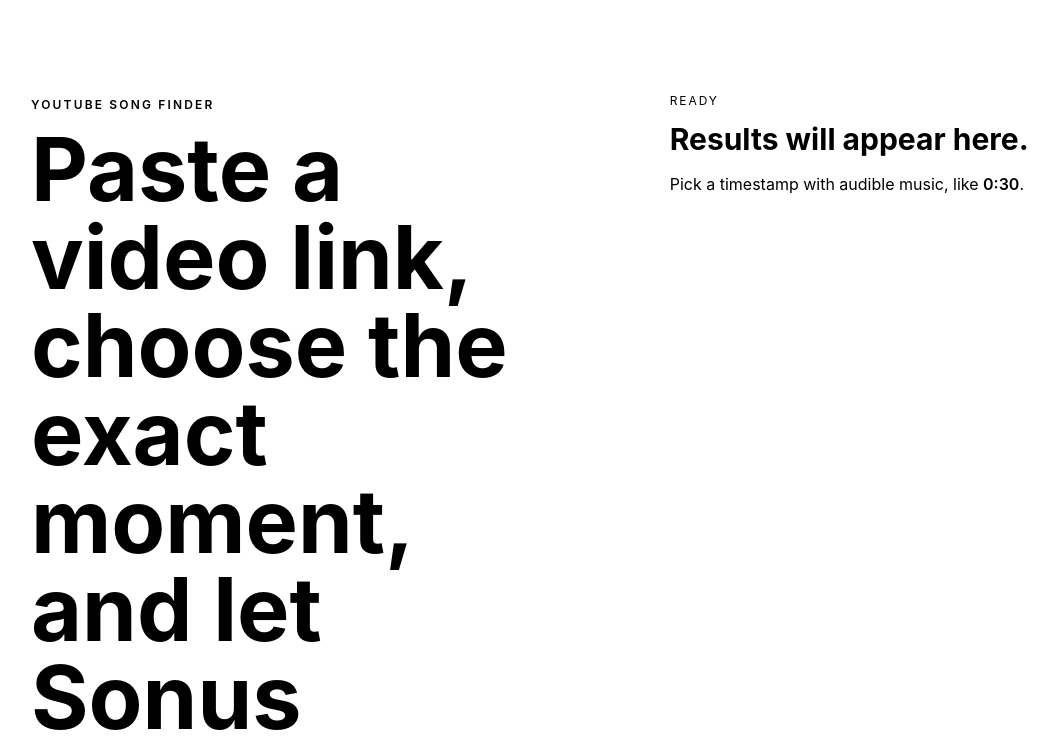
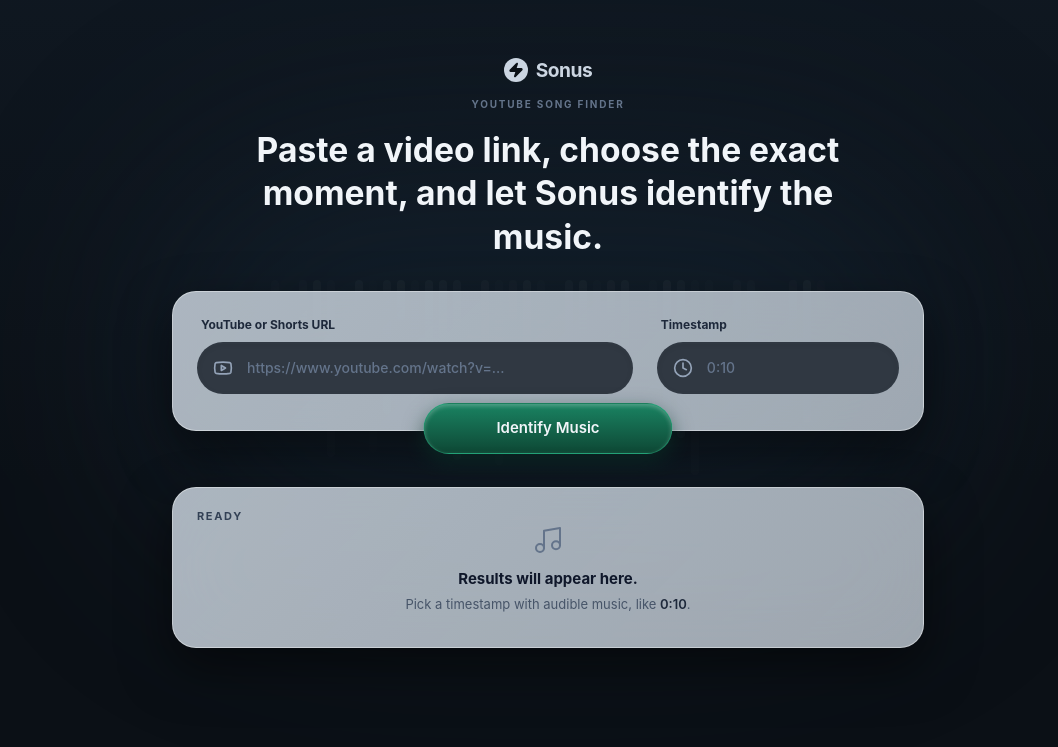
Before and after one commit to TuheliRay/Sonus, a React (Vite) app in the folder frontend/: page / in a window 1280 px wide. Shown: the top 747 px of the page, without its empty margins (92-1150 px from the left). Built offline with nearby package versions, Linux system fonts and the light colour scheme.

Commit message:
UI Changes

```diff
--- a/frontend/src/App.jsx
+++ b/frontend/src/App.jsx
@@ -1,4 +1,5 @@
 import { useState } from 'react'
+import { Music, Clock, Link as LinkIcon, AlertCircle, Zap, Youtube, ExternalLink } from 'lucide-react'
 
 function App() {
   const [formData, setFormData] = useState({
@@ -47,24 +48,48 @@
   }
 
   return (
-    <main className="mx-auto grid w-[min(1100px,calc(100%-2rem))] items-start gap-6 py-12 pb-16 md:grid-cols-[1.15fr_0.85fr] md:pt-16">
-      <section className="grid gap-8 rounded-[28px] border border-white/45 bg-card p-8 shadow-glass backdrop-blur-[14px] max-[720px]:rounded-[22px] max-[720px]:p-5">
-        <div>
-          <p className="m-0 mb-3 text-xs font-semibold uppercase tracking-[0.18em] text-accent-dark">
+    <div className="h-[100dvh] bg-[#0b1016] text-[#e2e8f0] font-sans relative flex flex-col items-center overflow-hidden mix-blend-mode-normal">
+
+      {/* Dark gradient backdrop to simulate the subtle glow */}
+      <div className="absolute top-0 left-0 w-full h-[60%] bg-[linear-gradient(to_bottom,rgba(16,25,35,0.8),transparent)] pointer-events-none" />
+      <div className="absolute top-[20%] left-1/2 -translate-x-1/2 w-[800px] h-[400px] bg-[#1a2f3f]/40 blur-[100px] rounded-full pointer-events-none" />
+
+      {/* Faint Waveform graphics overlay on background */}
+      <div className="absolute inset-x-0 top-[35%] h-[200px] opacity-[0.03] flex justify-center gap-1.5 pointer-events-none overflow-hidden">
+        {Array.from({ length: 40 }).map((_, i) => (
+           <div key={`wave-${i}`} className="w-2 bg-white rounded-full h-full" style={{ height: `${20 + Math.random() * 80}%`, opacity: Math.random() }} />
+        ))}
+      </div>
+
+      <main className="relative z-10 w-full max-w-[800px] px-6 py-10 flex flex-col items-center h-full gap-8">
+
+        {/* Header Section */}
+        <div className="flex flex-col items-center text-center shrink-0 w-full pt-4">
+          <div className="flex items-center gap-2 mb-3">
+            <div className="h-6 w-6 rounded-full bg-[#cbd5e1] flex items-center justify-center">
+              <Zap className="h-4 w-4 text-[#0b1016] fill-[#0b1016]" />
+            </div>
+            <span className="text-[1.2rem] font-bold tracking-tight text-[#cbd5e1]">Sonus</span>
+          </div>
+          <p className="text-[10px] font-bold uppercase tracking-[0.18em] text-[#64748b] mb-4">
             YouTube song finder
           </p>
-          <h3 className="m-0 max-w-[12ch] font-heading text-[clamp(2.8rem,8vw,5.5rem)] font-bold leading-none">
+          <h1 className="text-[clamp(1.4rem,3.5vw,2.1rem)] font-bold leading-[1.3] text-[#f1f5f9] max-w-[28ch]">
             Paste a video link, choose the exact moment, and let Sonus identify the music.
-          </h3>
-          <p className="mt-4 text-muted leading-relaxed">
-            Works with standard YouTube videos and Shorts links. Enter the section where the soundtrack is clearest,
-            and Sonus will send that clip to the backend for recognition.
-          </p>
+          </h1>
         </div>
 
-        <form className="grid gap-4" onSubmit={handleSubmit}>
-          <label className="grid gap-2">
-            <span className="text-[0.92rem] font-medium">YouTube or Shorts URL</span>
+        {/* Content Container (Will hold both cards to enforce exact same width) */}
+        <div className="w-full flex flex-col gap-6 items-center">
+
+          {/* Form Card */}
+          <section className="w-full rounded-[24px] bg-[linear-gradient(135deg,rgba(200,210,220,0.85),rgba(220,230,240,0.7))] backdrop-blur-2xl px-6 py-6 pb-9 shadow-[0_20px_50px_rgba(0,0,0,0.5)] border border-white/40 shrink-0 relative">
+            <form className="flex flex-col gap-5 w-full" onSubmit={handleSubmit}>
+              <div className="grid gap-6 sm:grid-cols-[1.8fr_1fr]">
+                <label className="flex flex-col gap-2">
+                  <span className="text-[12px] font-bold text-[#1e293b] ml-1">YouTube or Shorts URL</span>
+                  <div className="relative flex items-center">
+                    <Youtube className="absolute left-4 h-5 w-5 text-[#94a3b8]" />
                     <input
                       name="url"
                       type="url"
@@ -72,86 +97,151 @@
                       onChange={handleChange}
                       placeholder="https://www.youtube.com/watch?v=..."
                       required
-              className="w-full rounded-[18px] border border-line bg-white/70 px-4 py-[1.05rem] text-ink transition-[border-color,transform,box-shadow] duration-150 ease-out focus:outline-none focus:border-accent/75 focus:-translate-y-0.5 focus:shadow-[0_0_0_4px_rgba(201,107,59,0.12)]"
+                      className="w-full rounded-full bg-[#303842] hover:bg-[#39424e] focus:bg-[#2a313a] border-2 border-transparent focus:border-[#4ade80]/50 outline-none pl-12 pr-4 py-[14px] text-sm text-[#f1f5f9] transition-all font-medium placeholder:text-[#64748b] shadow-inner"
                     />
+                  </div>
                 </label>
 
-          <div className="grid gap-4 sm:grid-cols-2 max-[720px]:grid-cols-1">
-            <label className="grid gap-2">
-              <span className="text-[0.92rem] font-medium">Timestamp</span>
+                <label className="flex flex-col gap-2">
+                  <span className="text-[12px] font-bold text-[#1e293b] ml-1">Timestamp</span>
+                  <div className="relative flex items-center">
+                    <Clock className="absolute left-4 h-5 w-5 text-[#94a3b8]" />
                     <input
                       name="start_time"
                       type="text"
                       value={formData.start_time}
                       onChange={handleChange}
-                placeholder="0:30"
+                      placeholder="0:10"
                       required
-                className="w-full rounded-[18px] border border-line bg-white/70 px-4 py-[1.05rem] text-ink transition-[border-color,transform,box-shadow] duration-150 ease-out focus:outline-none focus:border-accent/75 focus:-translate-y-0.5 focus:shadow-[0_0_0_4px_rgba(201,107,59,0.12)]"
+                      className="w-full rounded-full bg-[#303842] hover:bg-[#39424e] focus:bg-[#2a313a] border-2 border-transparent focus:border-[#4ade80]/50 outline-none pl-12 pr-4 py-[14px] text-sm text-[#f1f5f9] transition-all font-medium placeholder:text-[#64748b] shadow-inner"
                     />
+                  </div>
                 </label>
               </div>
 
+              {/* Positioned Button slightly overlapping or just below inner content */}
+              <div className="absolute -bottom-6 left-1/2 -translate-x-1/2 z-20">
                 <button
                   type="submit"
                   disabled={status === 'loading'}
-            className="cursor-pointer rounded-full bg-linear-to-br from-accent to-[#b34c1f] px-6 py-4 font-bold text-[#fff8ef] shadow-[0_14px_34px_rgba(179,76,31,0.28)] transition-[transform,box-shadow,opacity] duration-150 ease-out hover:-translate-y-0.5 disabled:cursor-wait disabled:opacity-70 disabled:hover:translate-y-0"
+                  className="rounded-full bg-[linear-gradient(to_bottom,#1a8362,#0e4835)] active:scale-[0.98] text-[#f1f5f9] font-semibold flex items-center justify-center px-[4.5rem] py-[13px] text-[15px] transition-all border shadow-[inset_0_2px_4px_rgba(255,255,255,0.25),0_8px_20px_rgba(10,50,40,0.6)] border-[#34d399]/40 disabled:opacity-70 disabled:cursor-wait"
                 >
-            {status === 'loading' ? 'Identifying...' : 'Identify music'}
+                  {status === 'loading' ? 'Identifying...' : 'Identify Music'}
                 </button>
+              </div>
             </form>
           </section>
 
-      <section
-        className="min-h-[280px] rounded-[28px] border border-white/45 bg-card p-7 shadow-glass backdrop-blur-[14px] md:sticky md:top-8 max-[720px]:rounded-[22px] max-[720px]:p-5"
-        aria-live="polite"
-      >
-        {status === 'success' && result ? (
-          <div className="grid gap-4">
-            <p className="m-0 text-xs uppercase tracking-[0.16em] text-success">Match found</p>
-            <h2 className="m-0 text-[clamp(2rem,5vw,3.4rem)] font-bold leading-[0.95]">
-              {result.title || 'Unknown title'}
-            </h2>
-            <p className="m-0 text-[1.1rem] font-medium text-accent-dark">{result.artist || 'Unknown artist'}</p>
-            <div className="mt-1 grid gap-3">
-              <div className="flex justify-between gap-4 border-t border-line pt-3">
-                <strong className="text-[0.92rem]">Checked clip</strong>
-                <span className="text-muted leading-relaxed">Around {formData.start_time}</span>
+          {/* Spacer for button overlap */}
+          <div className="h-2"></div>
+
+          {/* Result States Card */}
+          <section className="w-full rounded-[24px] bg-[linear-gradient(135deg,rgba(200,210,220,0.85),rgba(220,230,240,0.7))] backdrop-blur-2xl px-8 py-6 pb-8 shadow-[0_20px_50px_rgba(0,0,0,0.5)] border border-white/40 flex-1 min-h-[160px] flex flex-col justify-center transition-all duration-300 relative text-[#0f172a] mb-15" aria-live="polite">
+
+            {status === 'idle' && (
+              <div className="flex flex-col w-full h-full animate-in fade-in zoom-in-95 duration-400 justify-center items-center">
+                <p className="absolute top-5 left-6 text-[11px] font-bold uppercase tracking-[0.15em] text-[#334155]">Ready</p>
+                <div className="flex flex-col items-center justify-center mt-3">
+                  <div className="text-[#64748b] mb-3">
+                    <Music className="h-8 w-8" strokeWidth={1.5} />
                   </div>
-              <div className="flex justify-between gap-4 border-t border-line pt-3">
-                <strong className="text-[0.92rem]">Source</strong>
-                <span className="text-muted leading-relaxed">YouTube or Shorts link</span>
+                  <h3 className="font-bold text-[#0f172a] text-[15px] mb-1">Results will appear here.</h3>
+                  <p className="text-[13px] text-[#475569] leading-relaxed max-w-[300px] text-center">
+                    Pick a timestamp with audible music, like <span className="font-semibold text-[#1e293b]">0:10</span>.
+                  </p>
+                </div>
+              </div>
+            )}
+
+            {status === 'loading' && (
+              <div className="flex flex-col w-full h-full animate-in fade-in zoom-in-95 duration-400 justify-center items-center">
+                <p className="absolute top-5 left-6 text-[11px] font-bold uppercase tracking-[0.15em] text-[#334155]">Loading</p>
+
+                <div className="w-full max-w-[500px] rounded-[20px] bg-[linear-gradient(90deg,rgba(255,255,255,0.4),rgba(255,255,255,0.1))] border border-white/30 backdrop-blur-md px-6 py-6 shadow-[0_0_40px_rgba(40,200,160,0.25)] flex flex-col items-center justify-center relative mt-4">
+                  <h3 className="font-bold text-[#0f172a] text-[15px] mb-4">Listening to your selected clip...</h3>
+                  <div className="flex h-8 w-full justify-center items-center gap-1.5 mb-2">
+                    {Array.from({ length: 9 }).map((_, i) => (
+                      <div
+                        key={i}
+                        className="w-[4px] bg-[#1a8362] rounded-full animate-waveform"
+                        style={{
+                          height: '20%',
+                          animationDelay: `${i * 0.15}s`,
+                          animationDuration: '1.2s'
+                        }}
+                      />
+                    ))}
                   </div>
                 </div>
               </div>
-        ) : null}
+            )}
 
-        {status === 'loading' ? (
-          <div className="grid gap-3">
-            <p className="m-0 text-xs uppercase tracking-[0.16em] text-accent-dark">Loading</p>
-            <h2 className="m-0 text-3xl font-bold leading-tight">Listening to your selected clip...</h2>
-            <p className="text-muted leading-relaxed">Downloading the chosen timeframe and sending it for recognition.</p>
+            {status === 'success' && result && (
+              <div className="flex flex-col w-full h-full animate-in fade-in zoom-in-95 duration-400">
+                <p className="absolute top-5 left-6 text-[11px] font-bold uppercase tracking-[0.15em] text-[#334155]">Match Found</p>
+
+                {/* Inner Glowing Plate Container */}
+                <div className="w-full flex flex-col sm:flex-row items-center sm:items-stretch sm:justify-between gap-6 mt-6 rounded-[22px] bg-[linear-gradient(90deg,rgba(255,255,255,0.5),rgba(255,255,255,0.2))] border border-white/40 backdrop-blur-md px-6 py-5 shadow-[0_0_50px_rgba(50,220,180,0.2)] relative z-10">
+
+                  <div className="flex items-center gap-5 flex-1">
+                    {/* Metallic Avatars */}
+                    <div className="flex gap-3 items-center">
+                      <div className="h-[56px] w-[56px] rounded-full bg-[#1e242d] border-[3px] border-[#8a96a5] shadow-[inset_0_2px_4px_rgba(0,0,0,0.6),0_4px_10px_rgba(0,0,0,0.2)] shrink-0 flex items-center justify-center text-[18px] font-bold text-[#94a3b8]">
+                        {result.artist ? result.artist.substring(0, 2).toUpperCase() : 'JO'}
                       </div>
-        ) : null}
+                      <div className="h-[52px] w-[52px] rounded-xl bg-[linear-gradient(135deg,#d1d5db,#94a3b8)] border border-[#cbd5e1] shadow-inner shrink-0 hidden sm:block"></div>
+                    </div>
 
-        {status === 'error' ? (
-          <div className="grid gap-3">
-            <p className="m-0 text-xs uppercase tracking-[0.16em] text-error">Error</p>
-            <h2 className="m-0 text-3xl font-bold leading-tight">No match returned</h2>
-            <p className="text-muted leading-relaxed">{error || 'Something went wrong while identifying the song.'}</p>
+                    <div className="flex flex-col justify-center">
+                      <div className="flex items-center gap-1.5">
+                        <span className="text-[13px] font-semibold text-[#334155]">{result.artist || 'Joe Layne'}</span>
                       </div>
-        ) : null}
+                      <div className="text-[19px] font-bold text-[#0f172a] leading-tight">
+                        {result.title || 'Portrait'}
+                      </div>
+                    </div>
+                  </div>
 
-        {status === 'idle' ? (
-          <div className="grid gap-3">
-            <p className="m-0 text-xs uppercase tracking-[0.16em] text-muted">Ready</p>
-            <h2 className="m-0 text-3xl font-bold leading-tight">Results will appear here.</h2>
-            <p className="text-muted leading-relaxed">
-              Pick a timestamp with audible music, like <strong className="font-semibold text-ink">0:30</strong>.
+                  <div className="flex flex-col justify-center gap-3 sm:border-l border-[#94a3b8]/30 sm:pl-6 sm:min-w-[180px]">
+                    <div className="flex justify-between sm:flex-col sm:justify-center items-center sm:items-start gap-0.5 w-full text-[12px]">
+                      <div className="flex items-center gap-1.5 text-[#475569]">
+                        <Clock className="h-3.5 w-3.5" />
+                        <span className="font-medium">Checked clip</span>
+                      </div>
+                      <span className="font-bold text-[#0f172a] sm:pl-5">Around {formData.start_time || '0:10'}</span>
+                    </div>
+                    <div className="flex justify-between sm:flex-col sm:justify-center items-center sm:items-start gap-0.5 w-full text-[12px]">
+                      <div className="flex items-center gap-1.5 text-[#475569]">
+                        <LinkIcon className="h-3.5 w-3.5" />
+                        <span className="font-medium">Source</span>
+                      </div>
+                      <span className="font-bold text-[#0f172a] sm:pl-5 truncate max-w-[120px]">YouTube video link</span>
+                    </div>
+                  </div>
+                </div>
+              </div>
+            )}
+
+            {status === 'error' && (
+              <div className="flex flex-col w-full h-full animate-in fade-in zoom-in-95 duration-400 justify-center items-center">
+                <p className="absolute top-5 left-6 text-[11px] font-bold uppercase tracking-[0.15em] text-red-600">Error</p>
+                <div className="flex flex-col items-center justify-center mt-3">
+                  <div className="text-red-500 mb-3">
+                    <AlertCircle className="h-8 w-8" strokeWidth={1.5} />
+                  </div>
+                  <h3 className="font-bold text-[#0f172a] text-[15px] mb-1">No match returned</h3>
+                  <p className="text-[13px] text-[#475569] leading-relaxed max-w-[300px] text-center">
+                    {error || 'Something went wrong while identifying the song.'}
                   </p>
                 </div>
-        ) : null}
+              </div>
+            )}
+
           </section>
+
+        </div>
       </main>
+    </div>
   )
 }
 
```
Also changed, not shown: frontend/src/index.css (+15 -0 lines). Lines whose indentation alone changed are shown as unchanged.
